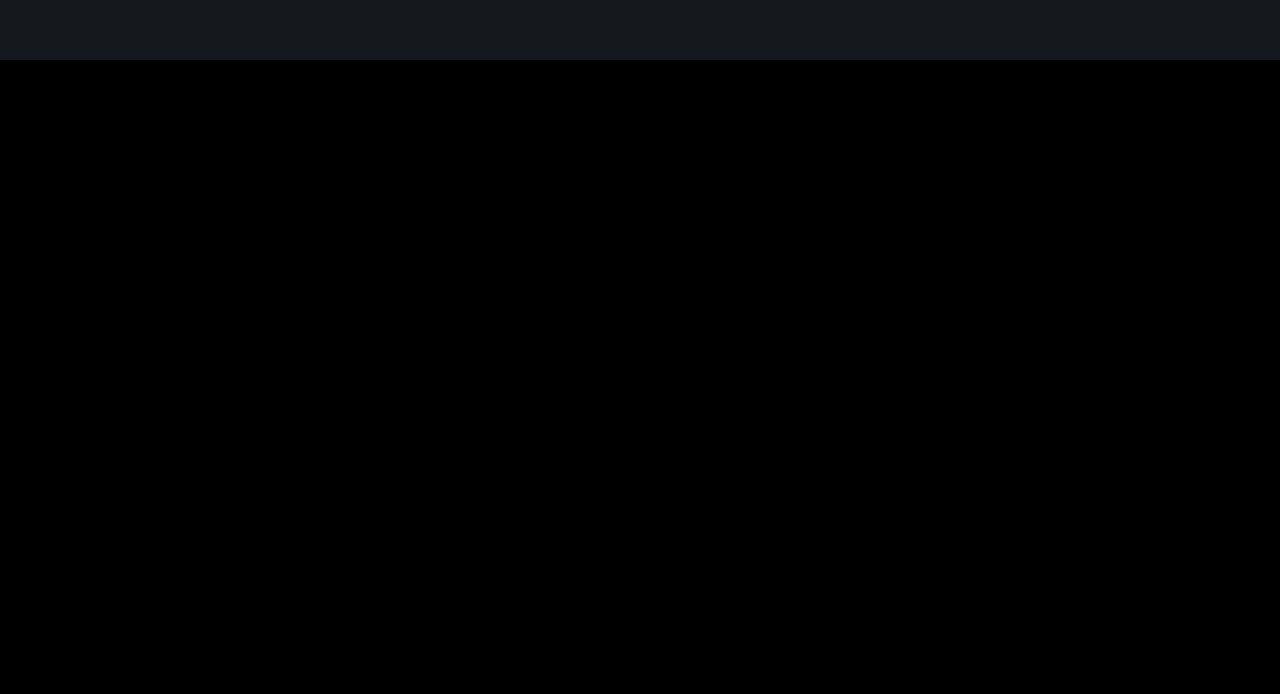
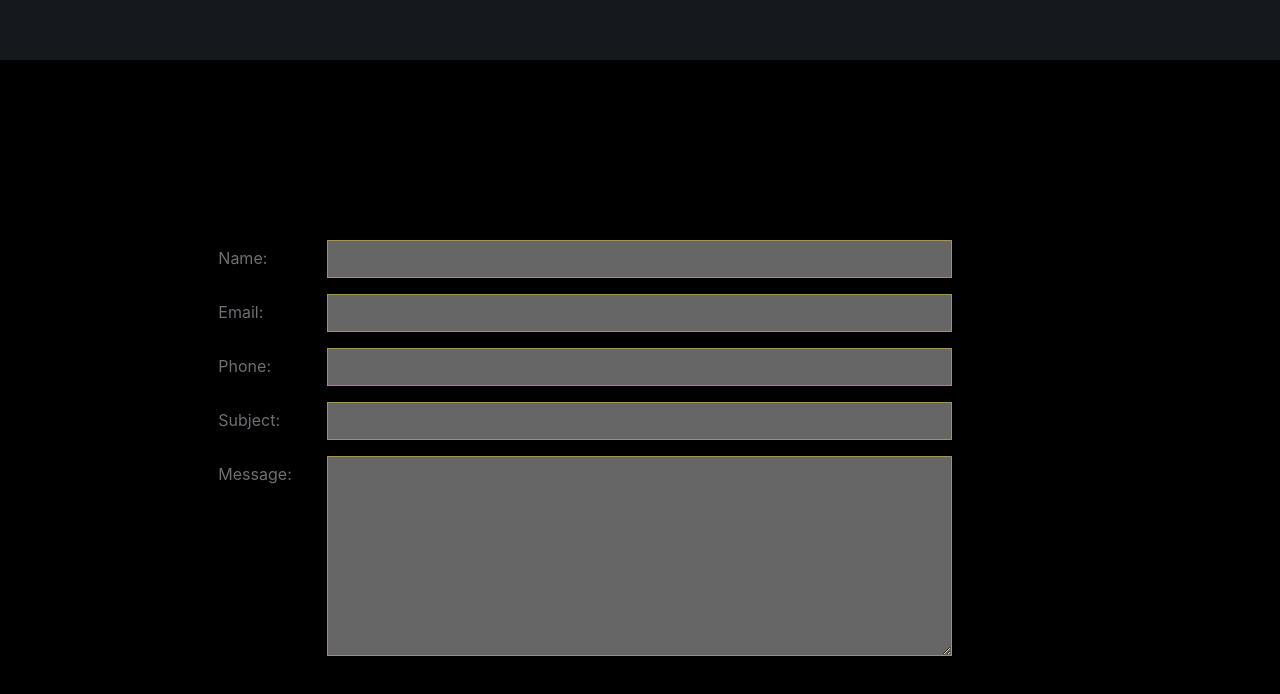
Before and after one commit to nmontanino/places, a plain HTML site: page index.html in a window 1280 px wide. Shown: the part 2343-3037 px from the top of the page. Drawn offline with nearby package versions, Linux system fonts and the light colour scheme; a web font is replaced by a local one.

Commit message:
Create contact form

```diff
--- a/css/styles.css
+++ b/css/styles.css
@@ -147,3 +147,23 @@ div .work-sample{
     text-transform: uppercase;
     margin-bottom: 3px;
 }
+
+/*============ Form Styles ============*/
+
+textarea {
+    min-height: 200px;
+}
+
+form {
+    padding-top: 180px;
+}
+
+.form-control {
+    background-color: #666;
+    border-radius: 0;
+    border-color: #a69257;
+}
+
+label {
+    color: #6c7074;
+}
--- a/index.html
+++ b/index.html
@@ -88,7 +88,44 @@
     <div id="about"></div>
 
     <!-- Contact section -->
-    <div id="contact"></div>
+    <div id="contact">
+
+        <form>
+
+            <div class="form-group row">
+                <label for="contact-name" class="col-sm-1 offset-sm-2 col-form-label">Name:</label>
+                <div class="col-sm-6">
+                    <input type="text" class="form-control" id="contact-name">
+                </div>
+            </div>
+            <div class="form-group row">
+                <label for="email" class="col-sm-1 offset-sm-2 col-form-label">Email:</label>
+                <div class="col-sm-6">
+                    <input type="email" class="form-control" id="email">
+                </div>
+            </div>
+            <div class="form-group row">
+                <label for="phone" class="col-sm-1 offset-sm-2 col-form-label">Phone:</label>
+                <div class="col-sm-6">
+                    <input type="text" class="form-control" id="phone">
+                </div>
+            </div>
+            <div class="form-group row">
+                <label for="subject" class="col-sm-1 offset-sm-2 col-form-label">Subject:</label>
+                <div class="col-sm-6">
+                    <input type="text" class="form-control" id="subject">
+                </div>
+            </div>
+            <div class="form-group row">
+                <label for="message" class="col-sm-1 offset-sm-2 col-form-label">Message:</label>
+                <div class="col-sm-6">
+                    <textarea class="form-control" id="message"></textarea>
+                </div>
+            </div>
+
+        </form>
+
+    </div>
 
     <footer>
         <p>&copy; 2018 Nicholas Montanino. All rights reserved.</p>
```
